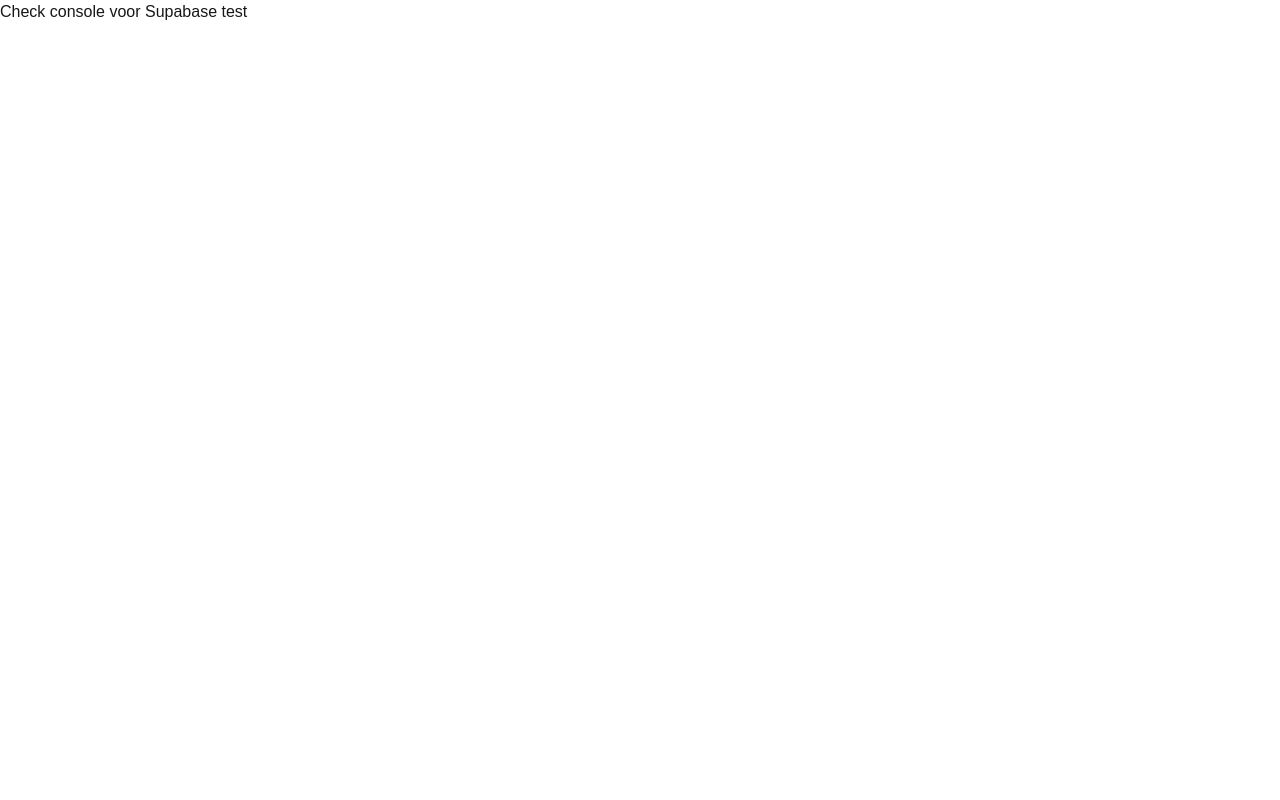
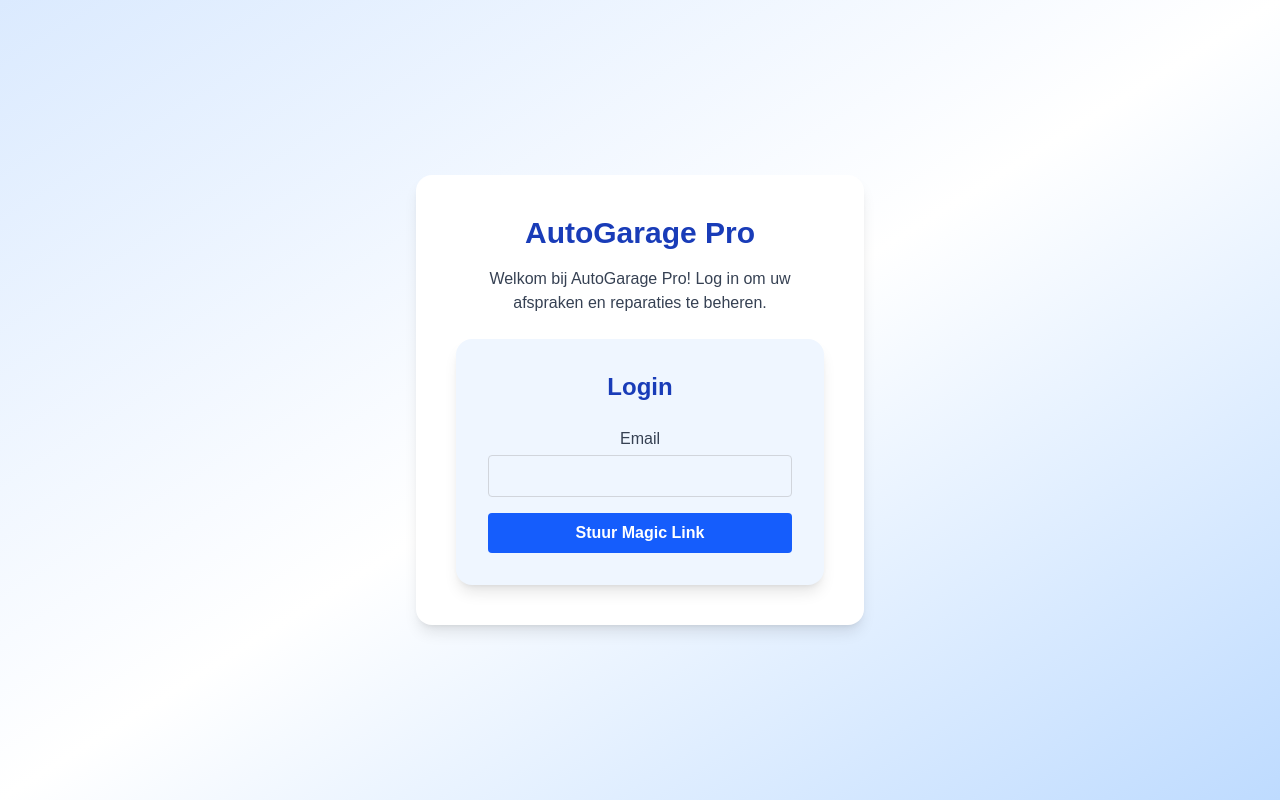
Before and after one commit to macaroniwithbees/garage-project, a Next.js app: page / in a window 1280 px wide. Built offline with nearby package versions, Linux system fonts and the light colour scheme; no server answers; the database is empty.

Commit message:
feat: basic login setup

```diff
--- /dev/null
+++ b/app/dashboard/page.tsx
@@ -0,0 +1,39 @@
+"use client";
+
+import { useEffect, useState } from "react";
+import { supabase } from "@/lib/supabaseClient";
+
+export default function Dashboard() {
+  const [user, setUser] = useState<any>(null);
+
+  useEffect(() => {
+    // Check initial session bij pagina load
+    supabase.auth.getSession().then(({ data }) => {
+      setUser(data.session?.user ?? null);
+    });
+
+    // Listener voor toekomstige sessie veranderingen
+    const { data: listener } = supabase.auth.onAuthStateChange(
+      (_event, session) => {
+        setUser(session?.user ?? null);
+      }
+    );
+
+    return () => listener.subscription.unsubscribe();
+  }, []);
+
+  if (!user) {
+    return <p className="text-center mt-10">Je bent nog niet ingelogd</p>;
+  }
+
+  return (
+    <div className="min-h-screen flex flex-col items-center justify-center bg-linear-to-br from-blue-100 via-white to-blue-200">
+      <div className="bg-white rounded-2xl shadow-lg p-10 max-w-md w-full text-center">
+        <h1 className="text-3xl font-bold text-blue-800 mb-4">
+          Welkom, {user.email}!
+        </h1>
+        <p className="text-gray-700 mb-4">Dit is je dashboard.</p>
+      </div>
+    </div>
+  );
+}
--- a/app/page.tsx
+++ b/app/page.tsx
@@ -1,13 +1,30 @@
+"use client";
+import LoginForm from "@/components/LoginForm";
+import { useEffect } from "react";
+import { useRouter } from "next/navigation";
 import { supabase } from "@/lib/supabaseClient";
 
-export default async function Home() {
-  const { data, error } = await supabase
-    .from("appointments")
-    .select("*")
-    .limit(3);
+export default function Home() {
+  const router = useRouter();
 
-  console.log("DATA:", data);
-  console.log("ERROR:", error);
+  useEffect(() => {
+    supabase.auth.getSession().then(({ data }) => {
+      if (data.session) {
+        router.push("/dashboard");
+      }
+    });
+  }, [router]);
 
-  return <h1>Check console voor Supabase test</h1>;
+  return (
+    <main className="min-h-screen bg-linear-to-br from-blue-100 via-white to-blue-200 flex flex-col items-center justify-center p-6">
+      <div className="bg-white shadow-lg rounded-2xl p-10 max-w-md w-full text-center">
+        <h1 className="text-3xl font-bold text-blue-800 mb-4">AutoGarage Pro</h1>
+        <p className="text-gray-700 mb-6">
+          Welkom bij AutoGarage Pro! Log in om uw afspraken en reparaties te beheren.
+        </p>
+
+        <LoginForm />
+      </div>
+    </main>
+  );
 }
--- /dev/null
+++ b/components/AuthListener.tsx
@@ -0,0 +1,35 @@
+"use client";
+import { useEffect, useState } from "react";
+import { supabase } from "@/lib/supabaseClient";
+
+export default function AuthListener() {
+  const [user, setUser] = useState<any>(null);
+
+  useEffect(() => {
+    // Check initial session
+    const session = supabase.auth.getSession().then(({ data }) => {
+      setUser(data.session?.user ?? null);
+    });
+
+    // Listener voor toekomstige changes
+    const { data: listener } = supabase.auth.onAuthStateChange(
+      (_event, session) => {
+        setUser(session?.user ?? null);
+      }
+    );
+
+    return () => {
+      listener.subscription.unsubscribe();
+    };
+  }, []);
+
+  return (
+    <div>
+      {user ? (
+        <p>Welkom, {user.email}!</p>
+      ) : (
+        <p>Je bent niet ingelogd</p>
+      )}
+    </div>
+  );
+}
--- /dev/null
+++ b/components/LoginForm.tsx
@@ -0,0 +1,57 @@
+"use client";
+import { useState } from "react";
+import { supabase } from "@/lib/supabaseClient";
+
+export default function LoginForm() {
+  const [email, setEmail] = useState("");
+  const [message, setMessage] = useState("");
+
+  const handleLogin = async (e: React.FormEvent) => {
+    e.preventDefault();
+
+    const { error } = await supabase.auth.signInWithOtp({
+        email,
+        options: {
+        emailRedirectTo: `${window.location.origin}/dashboard`,
+        },
+    });
+
+    if (error) {
+        setMessage("Fout bij inloggen: " + error.message);
+    } else {
+        setMessage(
+        `Magic Link gestuurd! Check je e-mail om in te loggen bij ${email}`
+        );
+    }
+};
+
+  return (
+    <div className="bg-blue-50 rounded-2xl shadow-lg p-8 w-full max-w-md mx-auto">
+      <h2 className="text-2xl font-bold text-blue-800 mb-6 text-center">
+        Login
+      </h2>
+
+      <form onSubmit={handleLogin} className="space-y-4">
+        <div className="flex flex-col">
+          <label className="mb-1 font-medium text-gray-700">Email</label>
+          <input
+            type="email"
+            value={email}
+            onChange={(e) => setEmail(e.target.value)}
+            required
+            className="p-2 border text-gray-500 border-gray-300 rounded focus:outline-none focus:ring-2 focus:ring-blue-400"
+          />
+        </div>
+
+        <button
+          type="submit"
+          className="w-full bg-blue-600 text-white font-bold py-2 rounded hover:bg-blue-700 transition-colors"
+        >
+          Stuur Magic Link
+        </button>
+      </form>
+
+      {message && <p className="mt-4 text-center text-gray-700">{message}</p>}
+    </div>
+  );
+}
```
